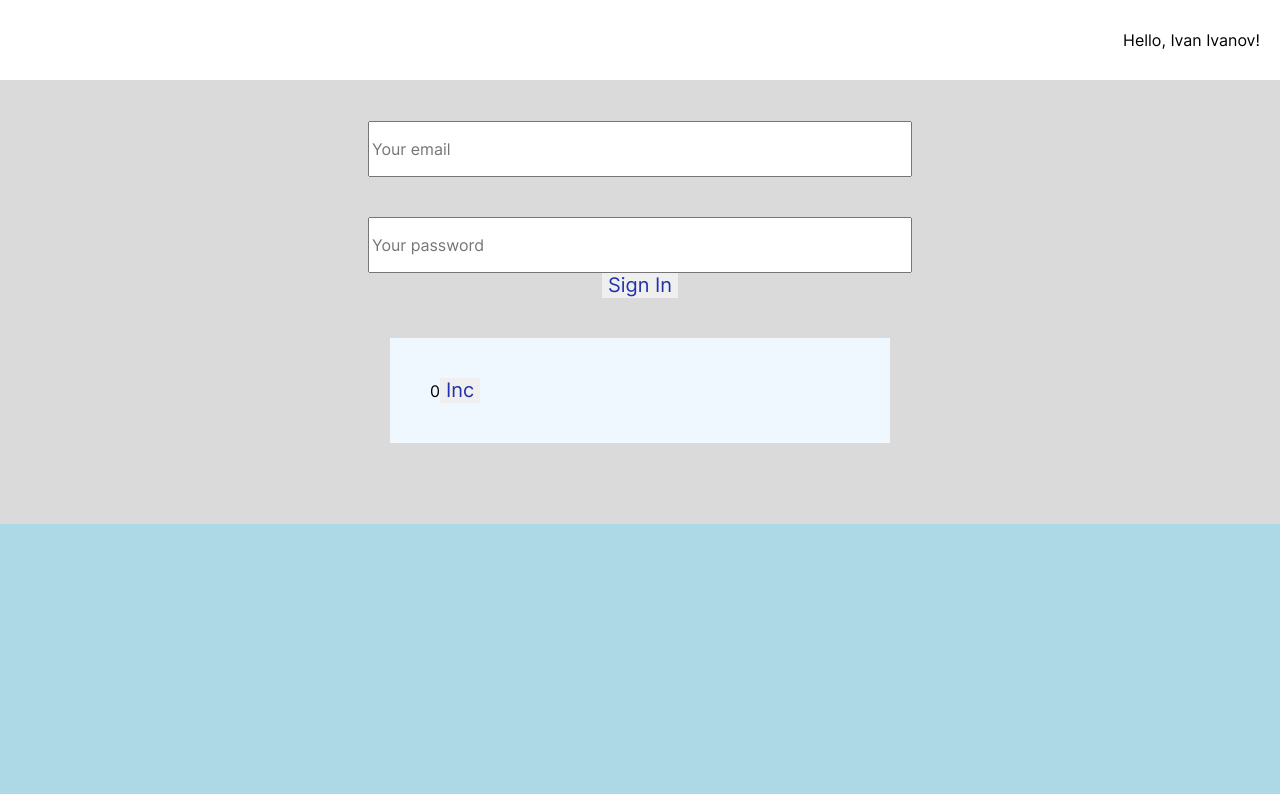
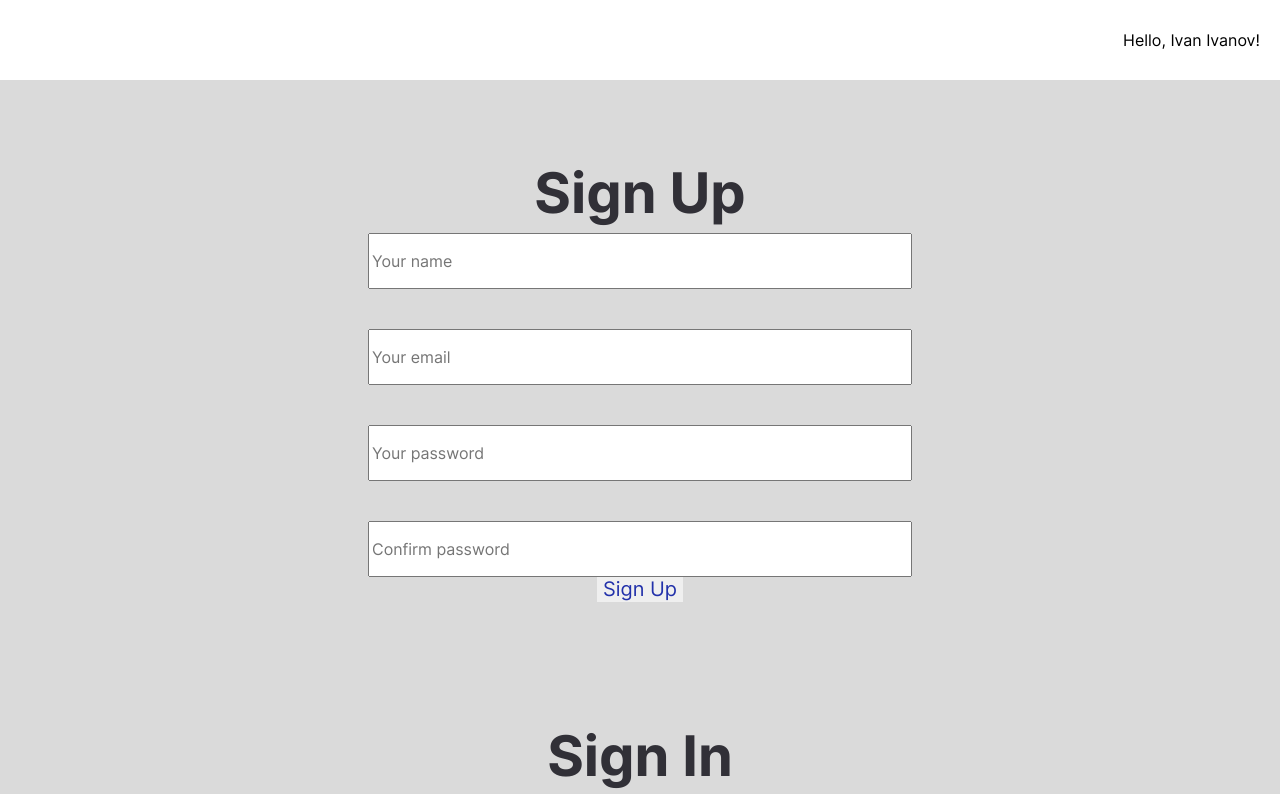
Before and after one commit to kotsur-vlad/tms-react, a React (Create React App) app: page / in a window 1280 px wide. Shown: the top 794 px of the page. Built offline with nearby package versions, Linux system fonts and the light colour scheme.

Commit message:
37 hw: add `Title` common component

```diff
--- a/src/App.jsx
+++ b/src/App.jsx
@@ -99,13 +99,13 @@ const App = () => {
       <Header userInfo={userInfo} />
       {/* <Button title="Fetch posts" onClick={fetchPostsHandler} /> */}
 
-      {/* <Register /> */}
+      <Register />
       {/* <Posts posts={posts} loading={loading} setLoading={setLoading} /> */}
       {/* <Post */}
-      {/*  title={posts[0].title} */}
-      {/*  preview={posts[0].image} */}
-      {/*  text={posts[0].text} */}
-      {/*  isLiked={posts[0].isLiked} */}
+      {/*   title={posts[0]?.title} */}
+      {/*   preview={posts[0]?.image} */}
+      {/*   text={posts[0]?.text} */}
+      {/*   isLiked={posts[0]?.isLiked} */}
       {/* /> */}
 
       <LoginContainer />
--- a/src/common/index.js
+++ b/src/common/index.js
@@ -6,5 +6,6 @@ import Input from './ui/Input';
 import TextArea from './ui/TextArea';
 import LikeButton from './ui/LikeButton';
 import IconButton from './ui/IconButton';
+import Title from './ui/Title';
 
-export { Header, Username, Button, Input, TextArea, LikeButton, IconButton };
+export { Header, Username, Button, Input, TextArea, LikeButton, IconButton, Title };
--- /dev/null
+++ b/src/common/ui/Title/Title.jsx
@@ -0,0 +1,7 @@
+import { StyledTitle } from './styled';
+
+export const Title = (props) => {
+  const { text, indent } = props;
+
+  return <StyledTitle className={indent ? 'indent' : ''}>{text}</StyledTitle>;
+};
--- /dev/null
+++ b/src/common/ui/Title/index.js
@@ -0,0 +1,3 @@
+import { Title } from './Title';
+
+export default Title;
--- /dev/null
+++ b/src/common/ui/Title/styled.js
@@ -0,0 +1,12 @@
+import styled from 'styled-components';
+
+export const StyledTitle = styled.div`
+  font-weight: 700;
+  font-size: 56px;
+  line-height: 143%;
+  color: ${({ theme }) => theme.palette.system.secondary};
+
+  &.indent {
+    margin-top: 32px;
+  }
+`;
--- a/src/views/Login/Login.jsx
+++ b/src/views/Login/Login.jsx
@@ -1,4 +1,4 @@
-import { Button, Input } from '../../common';
+import { Button, Input, Title } from '../../common';
 import { LoginContainer, Wrapper } from './styled';
 import { Counter } from './Counter';
 
@@ -15,6 +15,7 @@ export const Login = (props) => {
 
   return (
     <LoginContainer>
+      <Title text="Sign In" indent />
       <Input type="text" placeholder="Your email" value={email} onChange={emailValueHandler} />
       <Input
         type="password"
@@ -22,9 +23,7 @@ export const Login = (props) => {
         value={password}
         onChange={passwordValueHandler}
       />
-
       <Button title="Sign In" onClick={loginHandler} />
-
       <Counter count={count} incHandler={incHandler} />
       {/* <Wrapper> */}
       {/*  {count} */}
--- a/src/views/Posts/components/Post/Post.jsx
+++ b/src/views/Posts/components/Post/Post.jsx
@@ -1,5 +1,5 @@
 import { PostActions, PostContainer, PostPreview, PostText } from './styled';
-import { IconButton, LikeButton } from '../../../../common';
+import { IconButton, LikeButton, Title } from '../../../../common';
 import { IconBookmark } from '../../../../assets';
 
 export const Post = (props) => {
@@ -7,7 +7,7 @@ export const Post = (props) => {
 
   return (
     <PostContainer>
-      <span className="post-title-for-children">{title}</span>
+      <Title className="post-title-for-children" text={title} indent />
       <PostPreview src={preview} alt="post-preview" />
       <PostText>{text}</PostText>
 
--- a/src/views/Register/Register.jsx
+++ b/src/views/Register/Register.jsx
@@ -1,6 +1,6 @@
 import { useState } from 'react';
 
-import { Button, Input } from '../../common';
+import { Button, Input, Title } from '../../common';
 import { RegisterContainer } from './styled';
 
 export const Register = () => {
@@ -25,7 +25,7 @@ export const Register = () => {
     setConfirmPassword(event.target.value);
   };
 
-  const loginHandler = () => {
+  const registerHandler = () => {
     const loginData = {
       name,
       email,
@@ -37,6 +37,7 @@ export const Register = () => {
 
   return (
     <RegisterContainer>
+      <Title text="Sign Up" indent />
       <Input type="text" placeholder="Your name" value={name} onChange={nameValueHandler} />
       <Input type="text" placeholder="Your email" value={email} onChange={emailValueHandler} />
       <Input
@@ -52,7 +53,7 @@ export const Register = () => {
         onChange={confirmPasswordValueHandler}
       />
 
-      <Button title="Sign In" onClick={loginHandler} />
+      <Button title="Sign Up" onClick={registerHandler} />
     </RegisterContainer>
   );
 };
```
